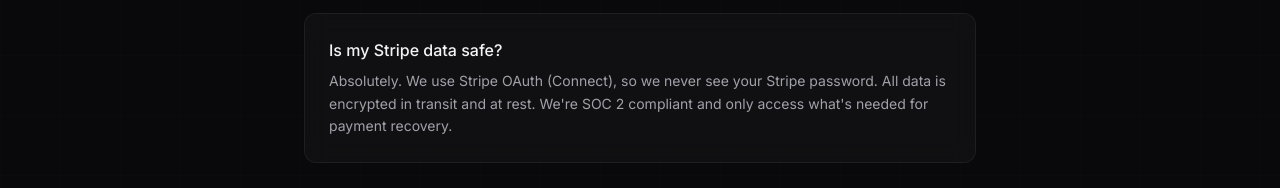
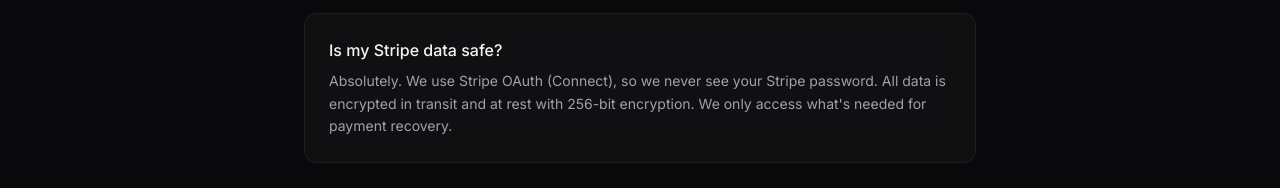
Before and after one commit to tahseen137/revive, a Next.js app: page /pricing in a window 1280 px wide. Shown: the part 2585-2773 px from the top of the page. Built offline with nearby package versions, Linux system fonts and the light colour scheme; no server answers.

Commit message:
security: remove last SOC 2 reference from pricing page

```diff
--- a/src/app/pricing/page.tsx
+++ b/src/app/pricing/page.tsx
@@ -277,7 +277,7 @@
                 },
                 {
                   q: "Is my Stripe data safe?",
-                  a: "Absolutely. We use Stripe OAuth (Connect), so we never see your Stripe password. All data is encrypted in transit and at rest. We're SOC 2 compliant and only access what's needed for payment recovery.",
+                  a: "Absolutely. We use Stripe OAuth (Connect), so we never see your Stripe password. All data is encrypted in transit and at rest with 256-bit encryption. We only access what's needed for payment recovery.",
                 },
               ].map((item) => (
                 <div key={item.q} className="glass rounded-xl p-6">
```
